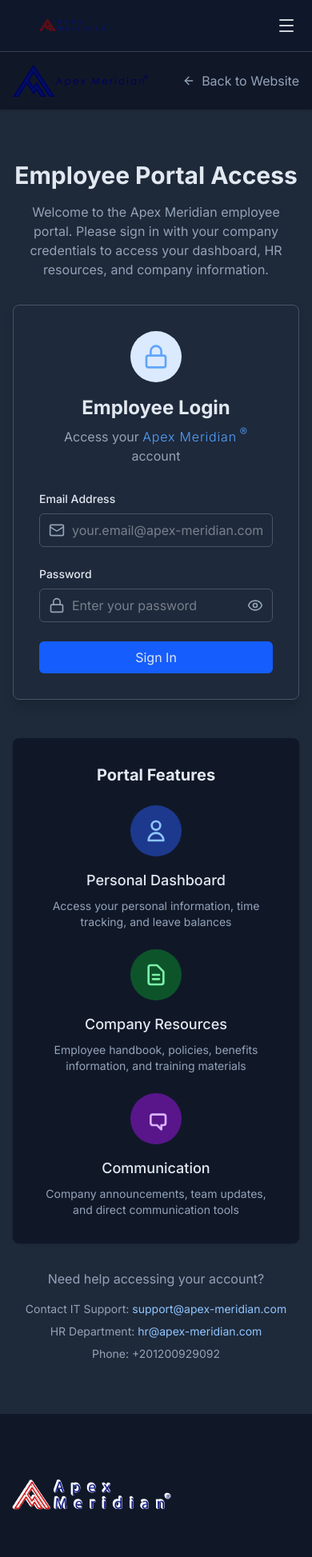
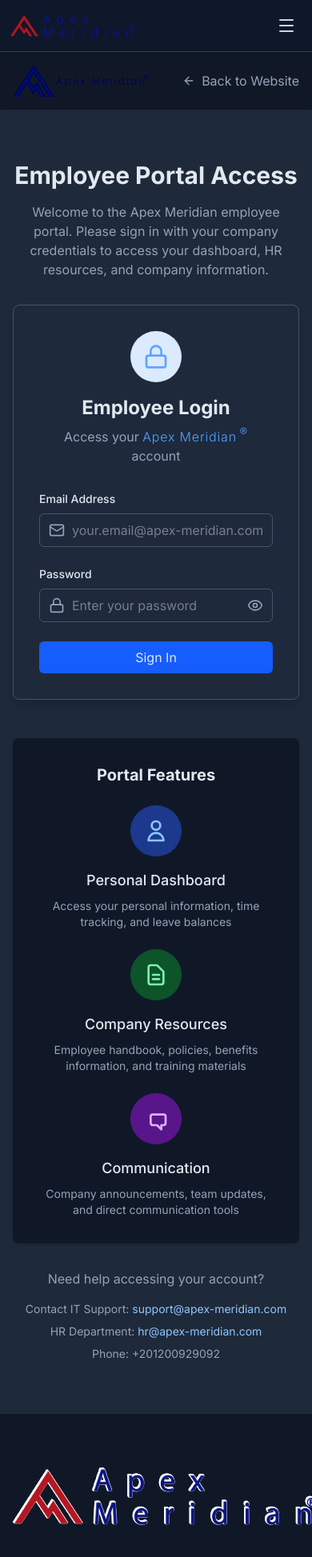
Before and after one commit to cptamrgaber/apex-meridian.com, a Next.js app: page /employees/login in a window 390 px wide. Shown: the top 1947 px of the page at 80% size. Built offline with nearby package versions, Linux system fonts and the light colour scheme.

Commit message:
Replace logo in header and footer with new design
- Added new logo file: logo-new.png
- Updated Header component to use new logo
- Updated Footer component to use new logo
- Maintains responsive sizing and styling

```diff
--- a/src/components/Footer.tsx
+++ b/src/components/Footer.tsx
@@ -16,7 +16,7 @@ const Footer: React.FC = () => {
           <div className="col-span-1 lg:col-span-2">
             <div className="flex items-center mb-4">
               <Image
-                src="/assets/Apex-Meridianlogofull_red_1.png"
+                src="/assets/logo-new.png"
                 alt="Apex Meridian Logo"
                 width={405}
                 height={112}
--- a/src/components/Header.tsx
+++ b/src/components/Header.tsx
@@ -42,7 +42,7 @@ export default function Header() {
           <div className="flex-shrink-0">
             <Link href="/" className="flex items-center">
               <Image
-                src="/assets/Apex-Meridianlogofull_red_1.png"
+                src="/assets/logo-new.png"
                 alt="Apex Meridian"
                 width={540}
                 height={162}
```
Also changed, not shown: public/assets/logo-new.png (added).
